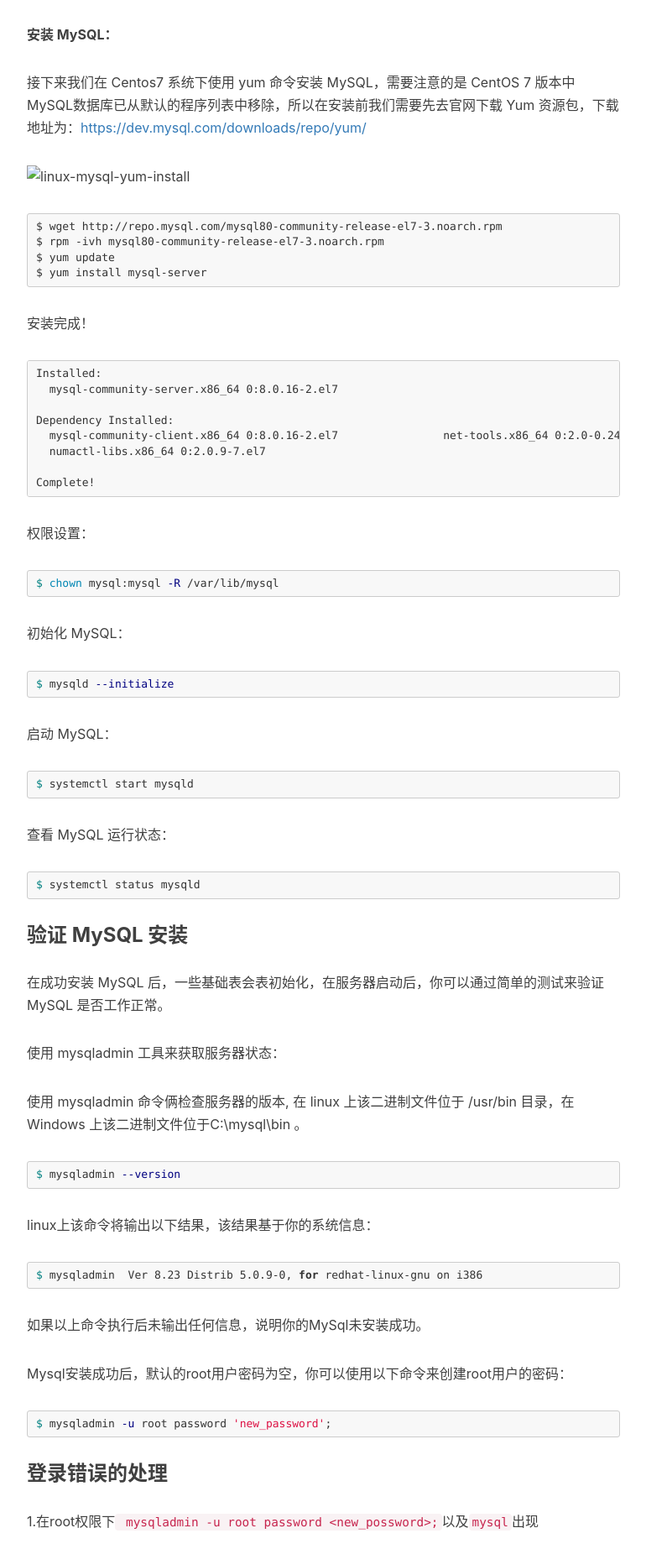
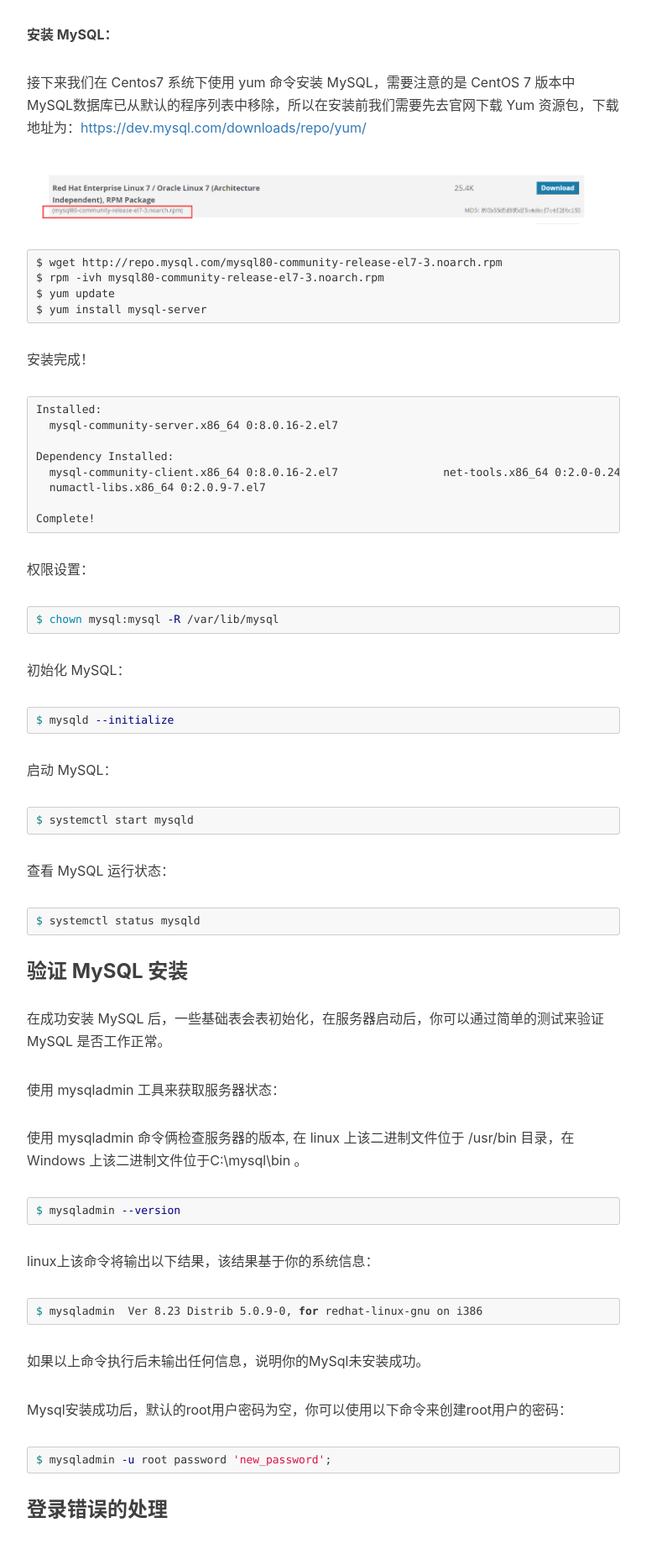
Before and after one commit to chenquan/chenquan.github.io, a Jekyll site: the page built from _posts/2019-05-16-spring-boot打包部署和环境配置.md, in a window 1280 px wide. Shown: the part 3301-5146 px from the top of the page at 84% size, without its empty margins (233-1003 px from the left). Built offline with Jekyll 4.4.1, drawn with Linux system fonts in a browser that asks for light colours; nearby versions of some CDN libraries; comment, search, counter and statistics services are not loaded.

Commit message:
Update 2019-05-16-spring-boot打包部署和环境配置.md

````diff
--- a/_posts/2019-05-16-spring-boot打包部署和环境配置.md
+++ b/_posts/2019-05-16-spring-boot打包部署和环境配置.md
@@ -170,7 +170,7 @@
 
 接下来我们在 Centos7 系统下使用 yum 命令安装 MySQL，需要注意的是 CentOS 7 版本中 MySQL数据库已从默认的程序列表中移除，所以在安装前我们需要先去官网下载 Yum 资源包，下载地址为：[https://dev.mysql.com/downloads/repo/yum/](https://dev.mysql.com/downloads/repo/yum/)
 
-![linux-mysql-yum-install](img/picture/linux-mysql-yum-install.png)
+![linux-mysql-yum-install](/img/picture/linux-mysql-yum-install.png)
 
 ```
 $ wget http://repo.mysql.com/mysql80-community-release-el7-3.noarch.rpm
@@ -365,7 +365,7 @@
 
 使用IDEA和maven一键打包生成jar包
 
-![spring-boot-to-jar](img/picture/spring-boot-to-jar.png)
+![spring-boot-to-jar](/img/picture/spring-boot-to-jar.png)
 
 ## Linux部署
 
````
